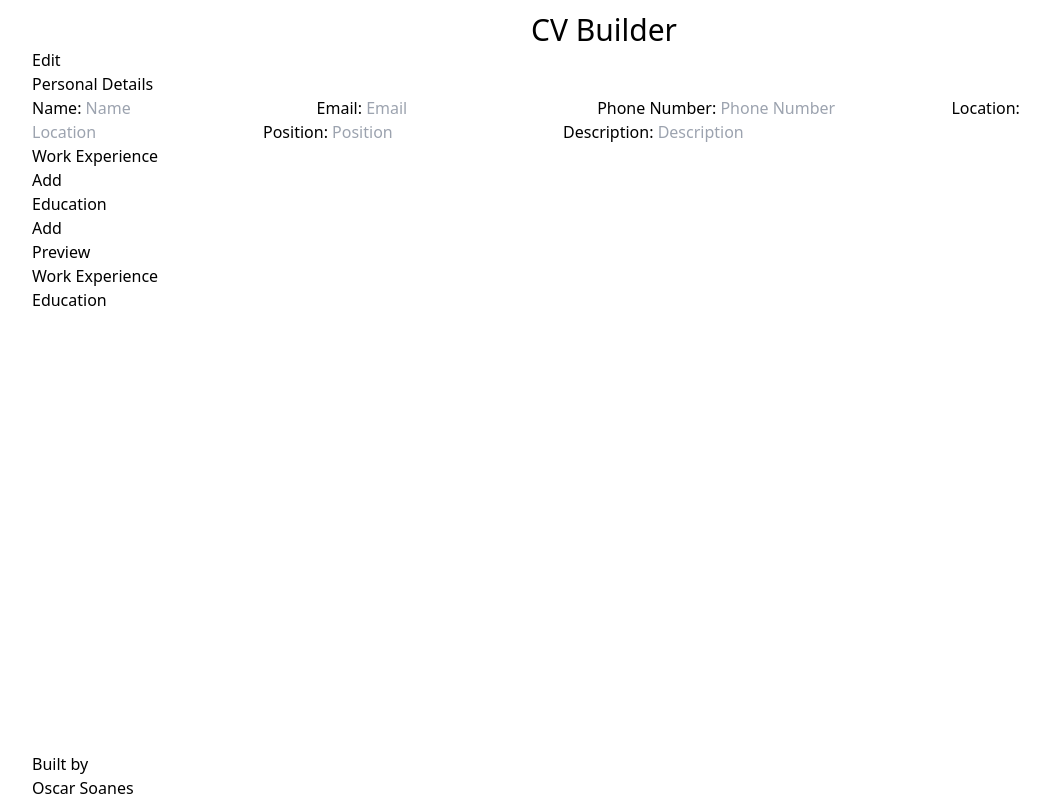
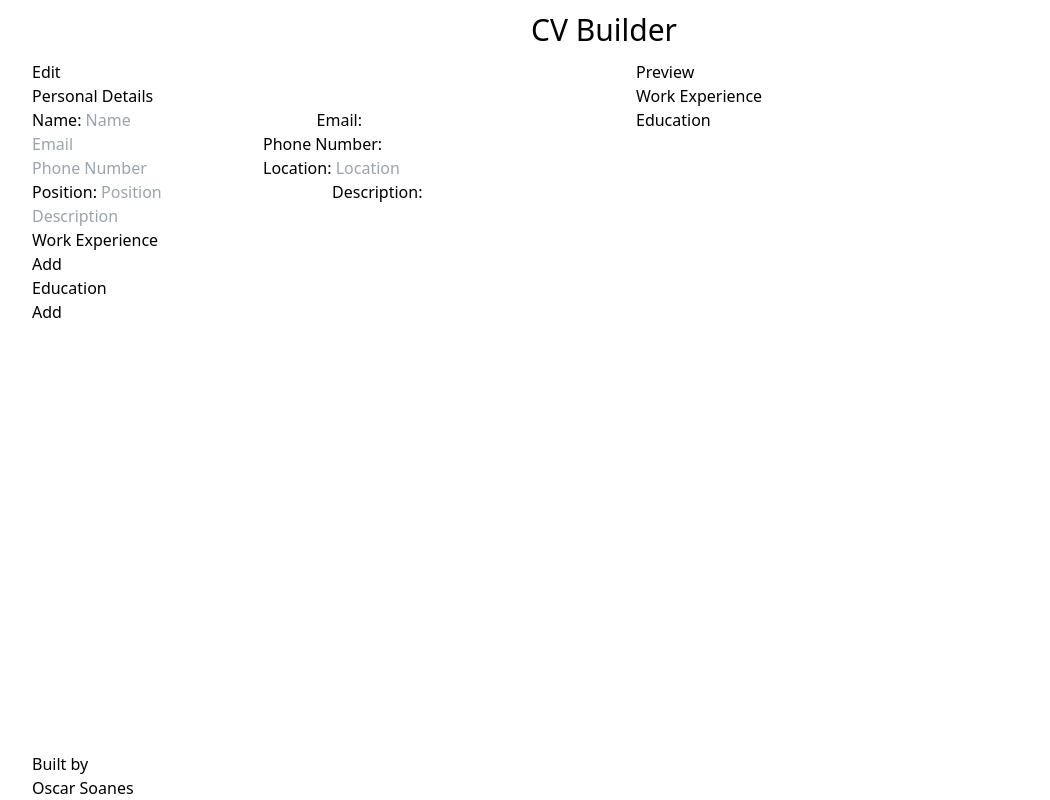
Before and after one commit to OscarSoanes/cv-project, a React (Create React App) app: page / in a window 1280 px wide. Shown: the whole page, without its empty margins (36-1086 px from the left). Built offline with nearby package versions, Linux system fonts and the light colour scheme.

Commit message:
Styling main

```diff
--- a/src/components/Main.jsx
+++ b/src/components/Main.jsx
@@ -73,7 +73,7 @@ export function Main() {
     }
 
     return (
-        <main>
+        <main className="my-3 grid gap-16 lg:grid-cols-2">
             <Edit   changeField={changeField} addWorkExperience={addWorkExperience} data={data}
                     changeArrayField={changeArrayField} removeArrayAtID={removeArrayAtID} changeDateField={changeDateField}
                     addEducation={addEducation} />
```
